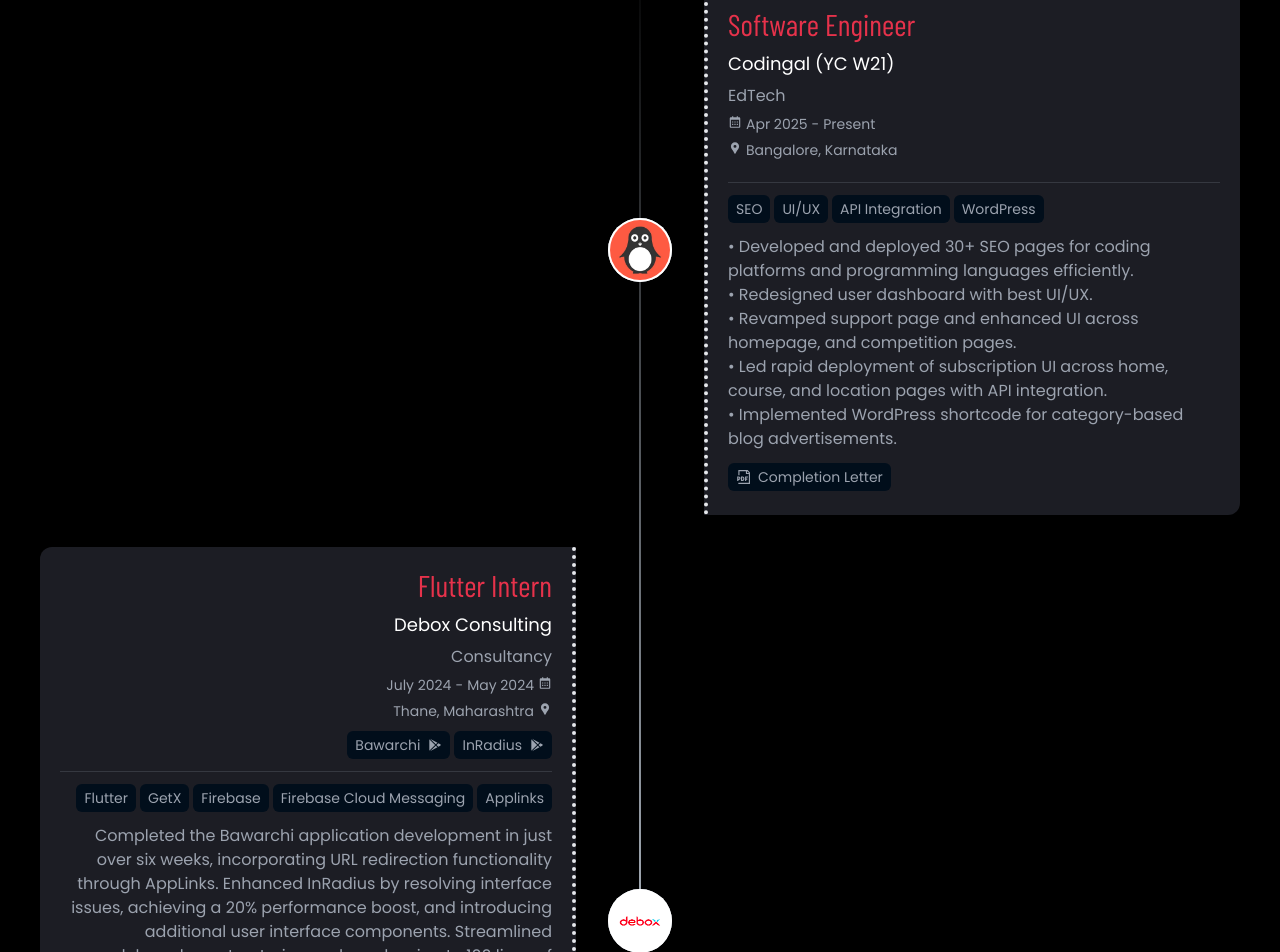
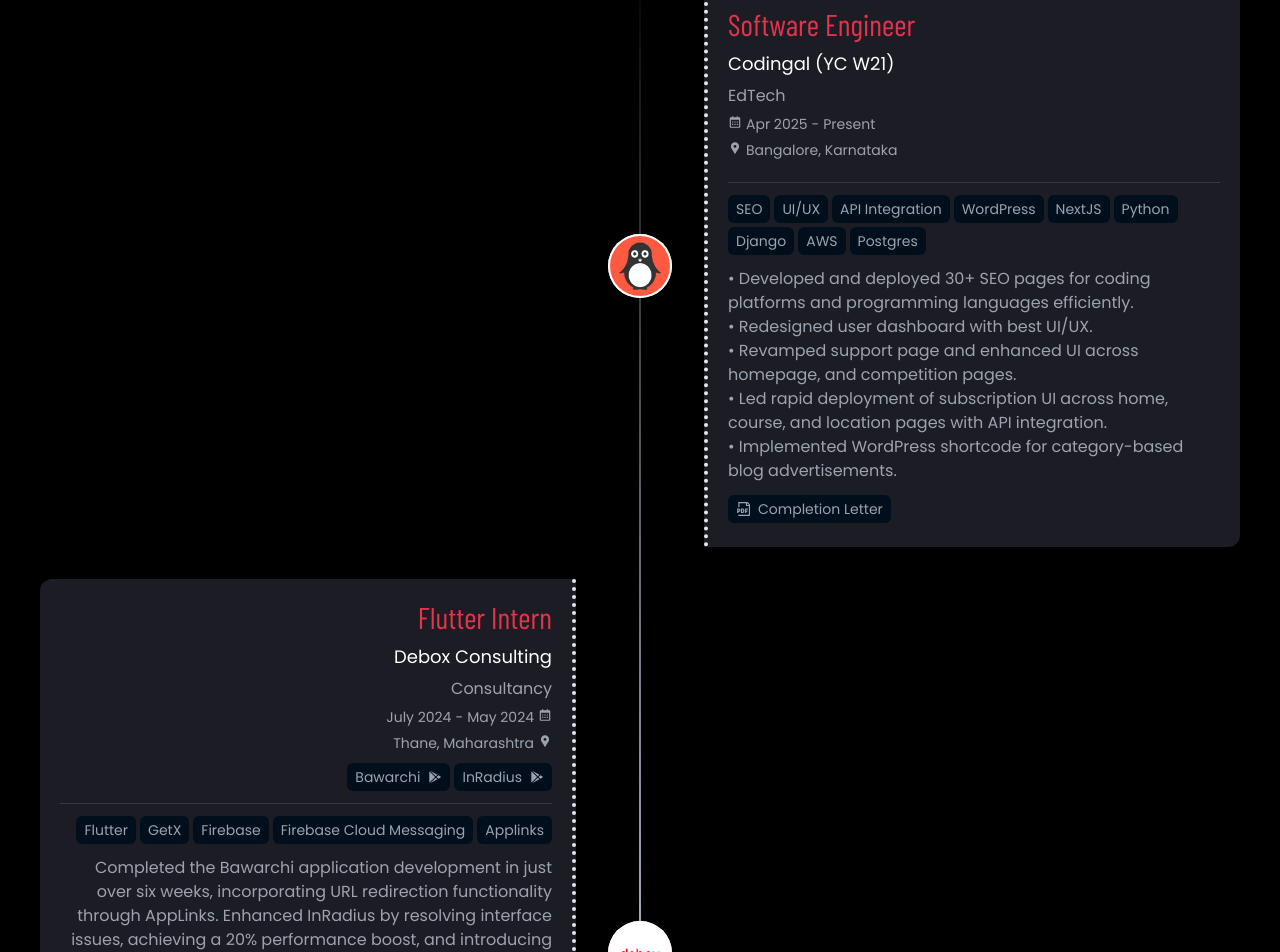
Before and after one commit to YashvardhanKumar/portfolio-yash, a React (Vite) app: page / in a window 1280 px wide. Shown: the part 3620-4572 px from the top of the page. Built offline with nearby package versions, Linux system fonts and the light colour scheme; a web font is replaced by a local one.

Commit message:
Fix links and skills

```diff
--- a/src/constants/experiences.ts
+++ b/src/constants/experiences.ts
@@ -14,7 +14,7 @@ const experiences = [
       start: "Apr 2025",
       end: "Present",
     },
-    technologies: ["SEO", "UI/UX", "API Integration", "WordPress"],
+    technologies: ["SEO", "UI/UX", "API Integration", "WordPress", "NextJS", "Python", "Django", "AWS", "Postgres"],
     links: [],
     description:
       "• Developed and deployed 30+ SEO pages for coding platforms and programming languages efficiently.\n• Redesigned user dashboard with best UI/UX.\n• Revamped support page and enhanced UI across homepage, and competition pages.\n• Led rapid deployment of subscription UI across home, course, and location pages with API integration.\n• Implemented WordPress shortcode for category-based blog advertisements.",
--- a/src/constants/projects.ts
+++ b/src/constants/projects.ts
@@ -20,7 +20,7 @@ export const projects = [
     ],
     description: "A Coding platform built on Next.JS and Django, used bun and uv package manager for efficiency. Using Judge0 as self-hosted code engine for submission of code and supports 5 languages.",
     links: {
-      github: "https://github.com/YashvardhanKumar",
+      github: "https://github.com/YashvardhanKumar/coderacer-web",
     },
     img: coderacer,
   },
```
